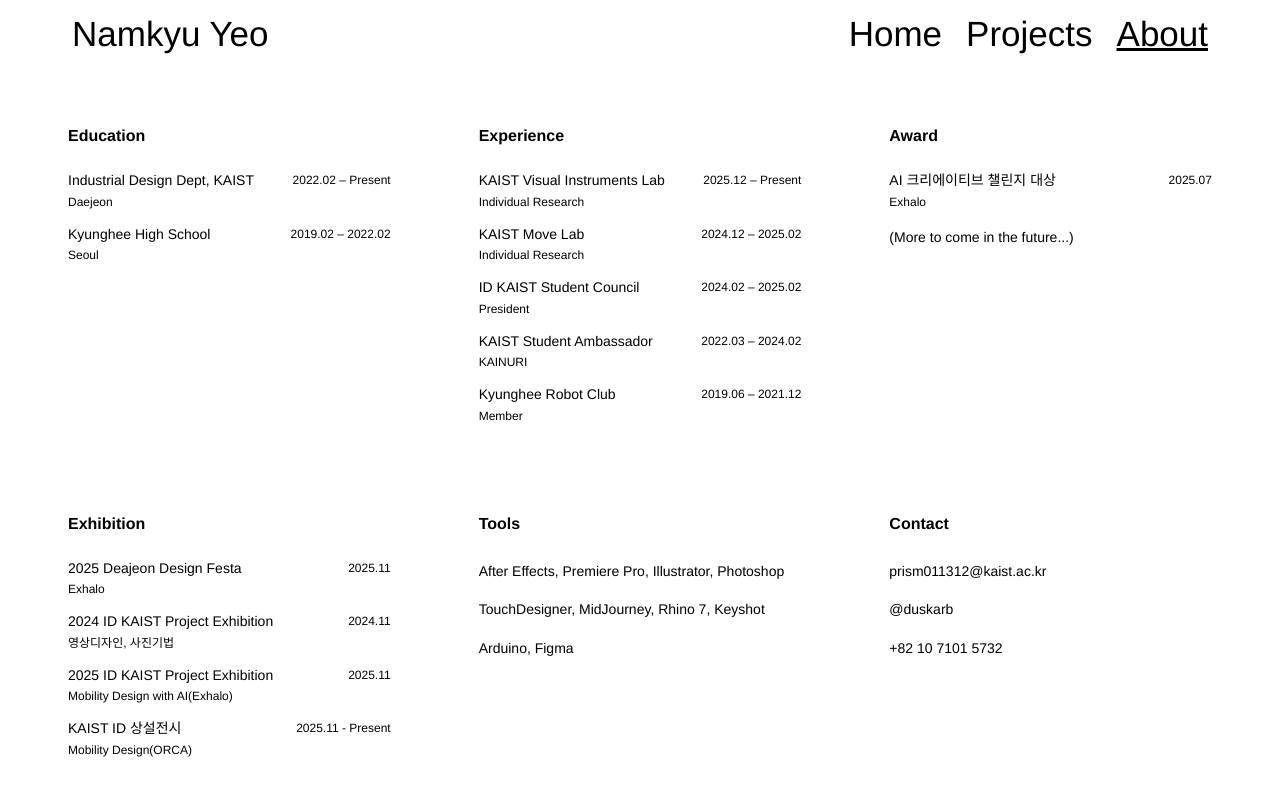
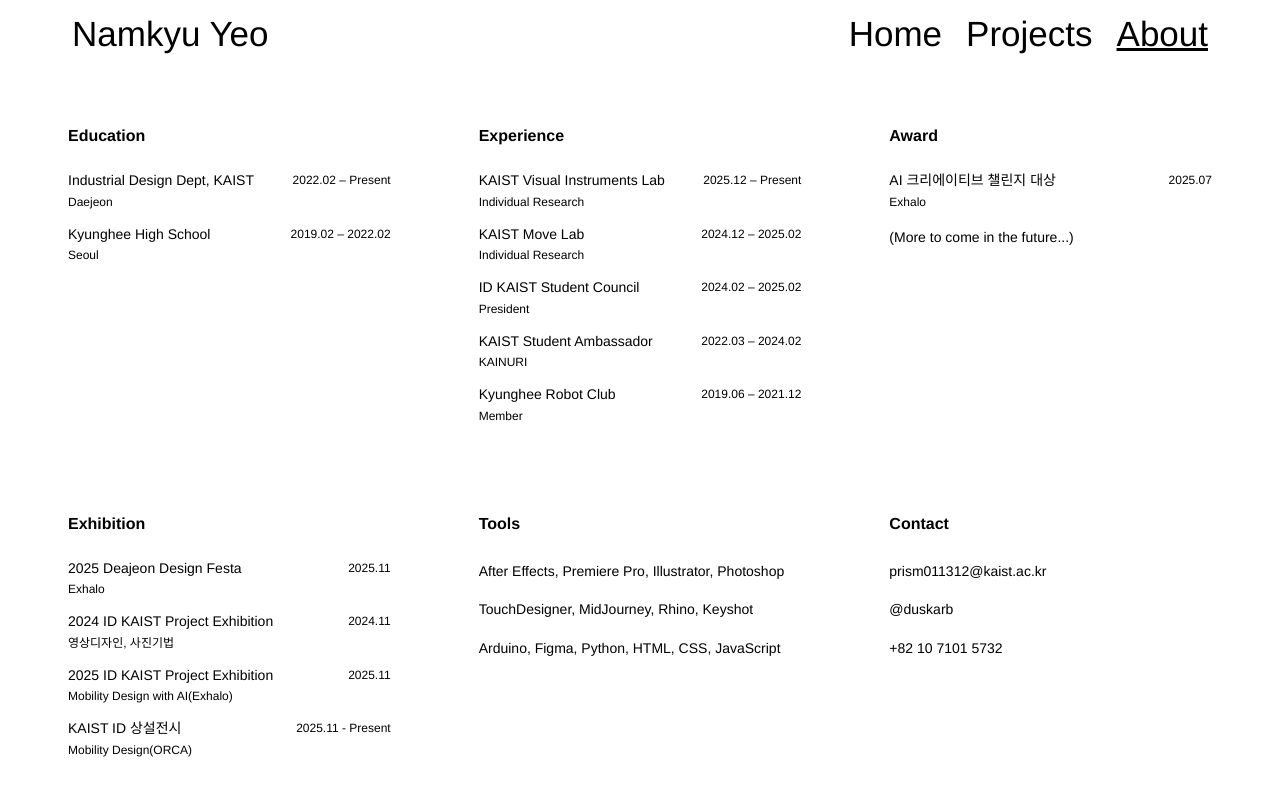
Before and after one commit to duskarb/portfolio, a Next.js app: page /about in a window 1280 px wide. Shown: the top 796 px of the page. Built offline with nearby package versions, Linux system fonts and the light colour scheme.

Commit message:
feat: Update skills list in about section

```diff
--- a/components/about-section.tsx
+++ b/components/about-section.tsx
@@ -125,8 +125,11 @@ const aboutEntries: {
         type: "text",
         content: "After Effects, Premiere Pro, Illustrator, Photoshop",
       },
-      { type: "text", content: "TouchDesigner, MidJourney, Rhino 7, Keyshot" },
-      { type: "text", content: "Arduino, Figma" },
+      { type: "text", content: "TouchDesigner, MidJourney, Rhino, Keyshot" },
+      {
+        type: "text",
+        content: "Arduino, Figma, Python, HTML, CSS, JavaScript",
+      },
     ],
   },
   {
```
